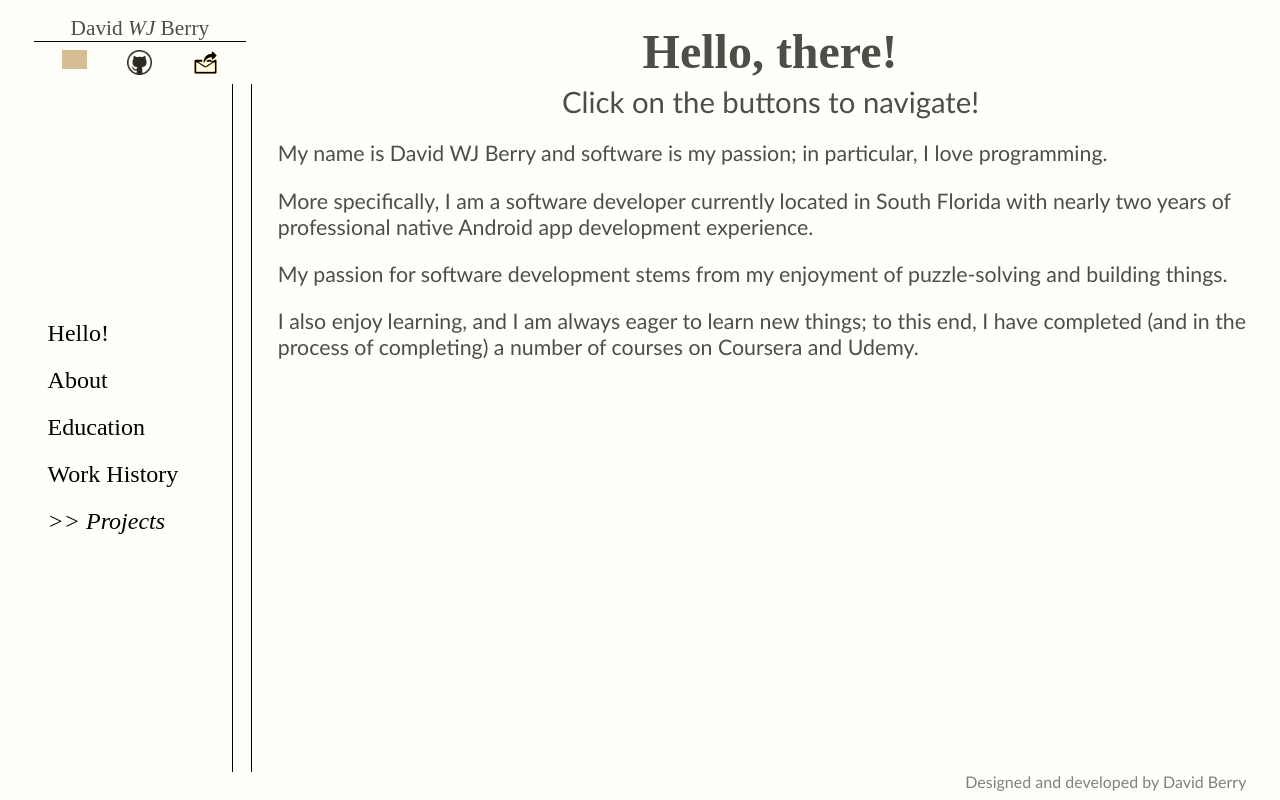
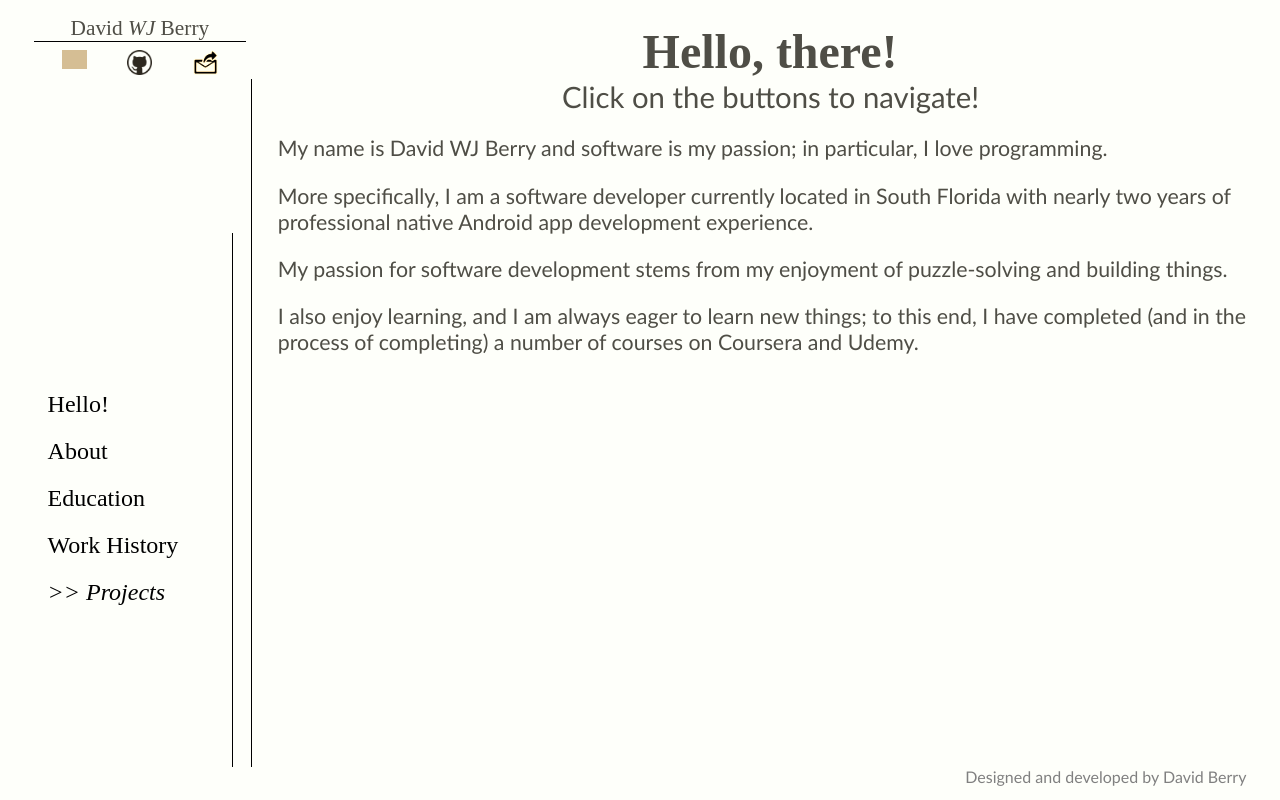
Before and after one commit to DBerry07/DBerry07.github.io, a React (Vite) app: page / in a window 1280 px wide. Built offline with nearby package versions, Linux system fonts and the light colour scheme; grey boxes are pictures that could not be loaded; a web font is replaced by a local one.

Commit message:
Simple CSSTransition for entry

```diff
--- a/src/App.jsx
+++ b/src/App.jsx
@@ -1,4 +1,5 @@
 import { useEffect, useState, Fragment } from "react";
+import {CSSTransition} from "react-transition-group";
 import "./css/App.css";
 import "./css/Mobile.css";
 import pageContent from "./data/constants/content.js";
@@ -19,6 +20,7 @@ import List from "./components/entry/List.jsx";
 function App() {
   const [tab, setTab] = useState(myTabs.Hello.name);
   const [panel, setPanel] = useState(panels.About);
+  const [isEnter, setIsEnter] = useState(true);
   const content = pageContent[tab];
   // const [open, switchOpen] = useState(false);
 
@@ -42,6 +44,8 @@ function App() {
     } else {
       setTab(value);
     }
+    setIsEnter((prevState) => !prevState);
+    // setIsEnter(true);
   }
 
   // function handleDrawer() {
@@ -54,6 +58,7 @@ function App() {
       <main className="App">
         <NamePanel />
         <ButtonMenu panel={panel} onSelect={handleSelect} />
+        <CSSTransition in={isEnter} timeout={2000} classNames="entry-animate">
           <Entry
             title={<Title title={content.title} />}
             body={<Body body={content.body} />}
@@ -62,6 +67,7 @@ function App() {
             sections={<Sections sections={content.sections} />}
             list={<List list={content.list} />}
           />
+        </CSSTransition>
       </main>
       <Footer />
     </Fragment>
--- a/src/components/entry/Entry.jsx
+++ b/src/components/entry/Entry.jsx
@@ -12,7 +12,7 @@ import Title from "./Title.jsx";
 
 function Entry(props) {
   return (
-    <>
+    <div id="entry">
       <div id="headbar">{props.title}</div>
       <div id="content-box">
         {props.subheading}
@@ -24,7 +24,7 @@ function Entry(props) {
           <br></br>
         </div>
       </div>
-    </>
+    </div>
   );
 }
 
--- a/src/css/App.css
+++ b/src/css/App.css
@@ -66,9 +66,9 @@ main {
   overflow-y: hidden;
   display: grid;
   grid-template-areas:
-    'name heading heading heading heading heading'
-    'menu main main main main main'
-    'menu main main main main main';
+    'name entry entry entry entry entry'
+    'menu entry entry entry entry entry'
+    'menu entry entry entry entry entry';
   gap: 5px;
   overflow-x: hidden;
   overflow-y: hidden;
--- a/src/css/Entry.css
+++ b/src/css/Entry.css
@@ -2,6 +2,43 @@
   --fsize: 17pt;
   --hsize: 36pt;
   --bsize: 16pt;
+}
+
+#entry {
+  grid-area: entry;
+  display: grid;
+  grid-template-areas:
+  'heading'
+  'main'
+  'main'
+  'main'
+  ;
+}
+
+.entry-animate-enter {
+  opacity: 0;
+}
+
+.entry-animate-enter-active {
+  opacity: 1;
+  transition: opacity 2000ms;
+}
+
+.entry-animate-enter-done {
+  opacity: 1;
+}
+
+.entry-animate-exit {
+  opacity: 0;
+}
+
+.entry-animate-exit-active {
+  opacity: 1;
+  transition: opacity 2000ms;
+}
+
+.entry-animate-exit-done {
+  opacity: 1;
 }
 
 .hidden {
```
Lines whose indentation alone changed are shown as unchanged.
